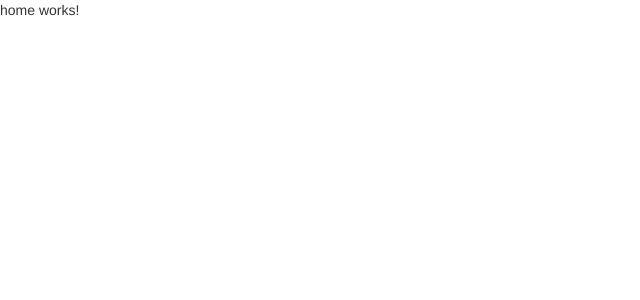
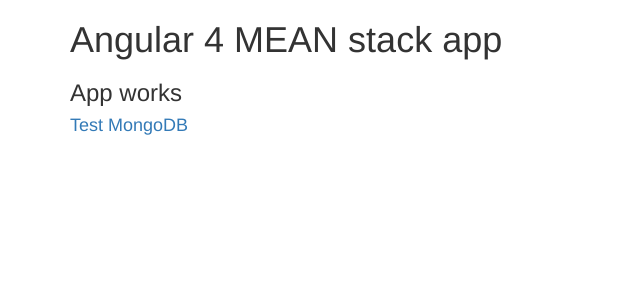
Before and after one commit to seshasaisrivatsav/angular-four-MEAN-seed, an Angular app: page / in a window 1280 px wide. Shown: the top 300 px of the page, without its empty margins (0-640 px from the left). Built offline with nearby package versions, Linux system fonts and the light colour scheme.

Commit message:
delete works

```diff
--- a/src/app/components/home/home.component.html
+++ b/src/app/components/home/home.component.html
@@ -1,3 +1,18 @@
-<p>
-  home works!
-</p>
+
+<div class="container">
+
+  <h1>
+    Angular 4 MEAN stack app
+  </h1>
+
+
+  <h3>
+    App works
+  </h3>
+
+
+  <h4>
+    <a href="test">Test MongoDB</a>
+  </h4>
+
+</div>
--- a/src/app/services/test.service.client.ts
+++ b/src/app/services/test.service.client.ts
@@ -13,12 +13,10 @@
   }
 
   findAllMessages() {
-    console.log('here');
     return this._http.get(this.baseUrl + '/api/test')
       .map(
         (res: Response) => {
           const data = res.json();
-          console.log(data);
           return data;
         }
       );
@@ -36,7 +34,7 @@
       );
   }
   deleteMessage(messageId) {
-    return this._http.delete(this.baseUrl + '/api/test' + messageId)
+    return this._http.delete(this.baseUrl + '/api/test/' + messageId)
       .map(
         (res: Response) => {
           const data = res.json();
```
Also changed, not shown: src/app/components/test/test.component.ts (+0 -2 lines).
